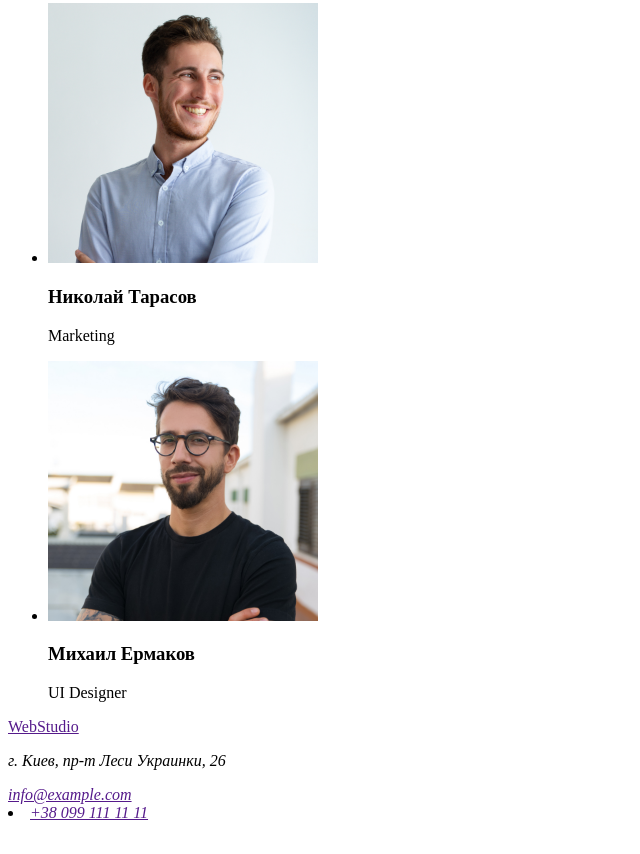
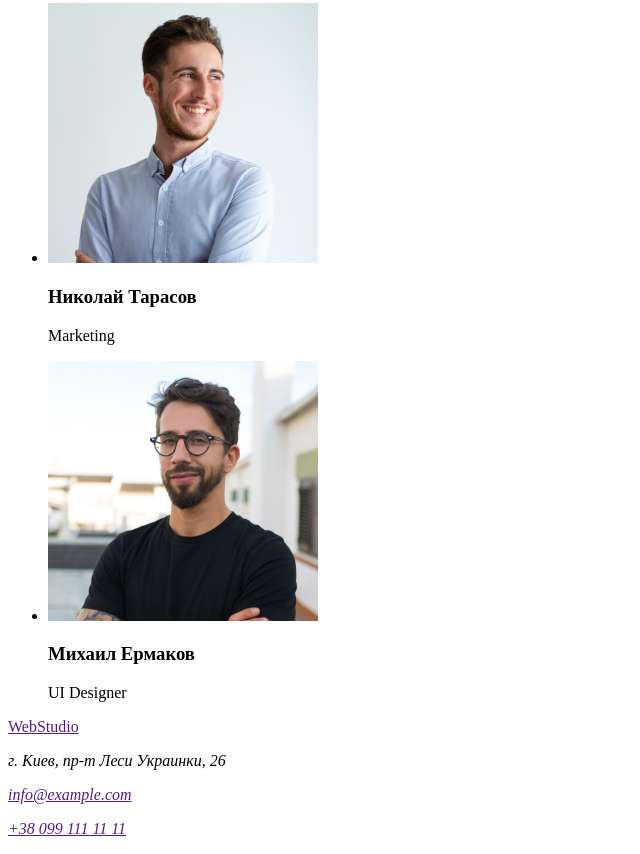
Before and after one commit to AnnaCodeP/goit-markup-hw-01, a plain HTML site: page index.html in a window 1280 px wide. Shown: the part 2312-3166 px from the top of the page, without its empty margins (0-640 px from the left). Before the commit the page ends 3142 px from the top, so only its background shows below. Drawn offline with Linux system fonts and the light colour scheme.

Commit message:
Update index.html

```diff
--- a/index.html
+++ b/index.html
@@ -115,7 +115,7 @@
      <address>
        <p>г. Киев, пр-т Леси Украинки, 26</p>
        <a href="">info@example.com</a>
-       <li><a href="">+38 099 111 11 11</a></li>
+       <p><a href="">+38 099 111 11 11</a></p>
      </address>
 
 
```
